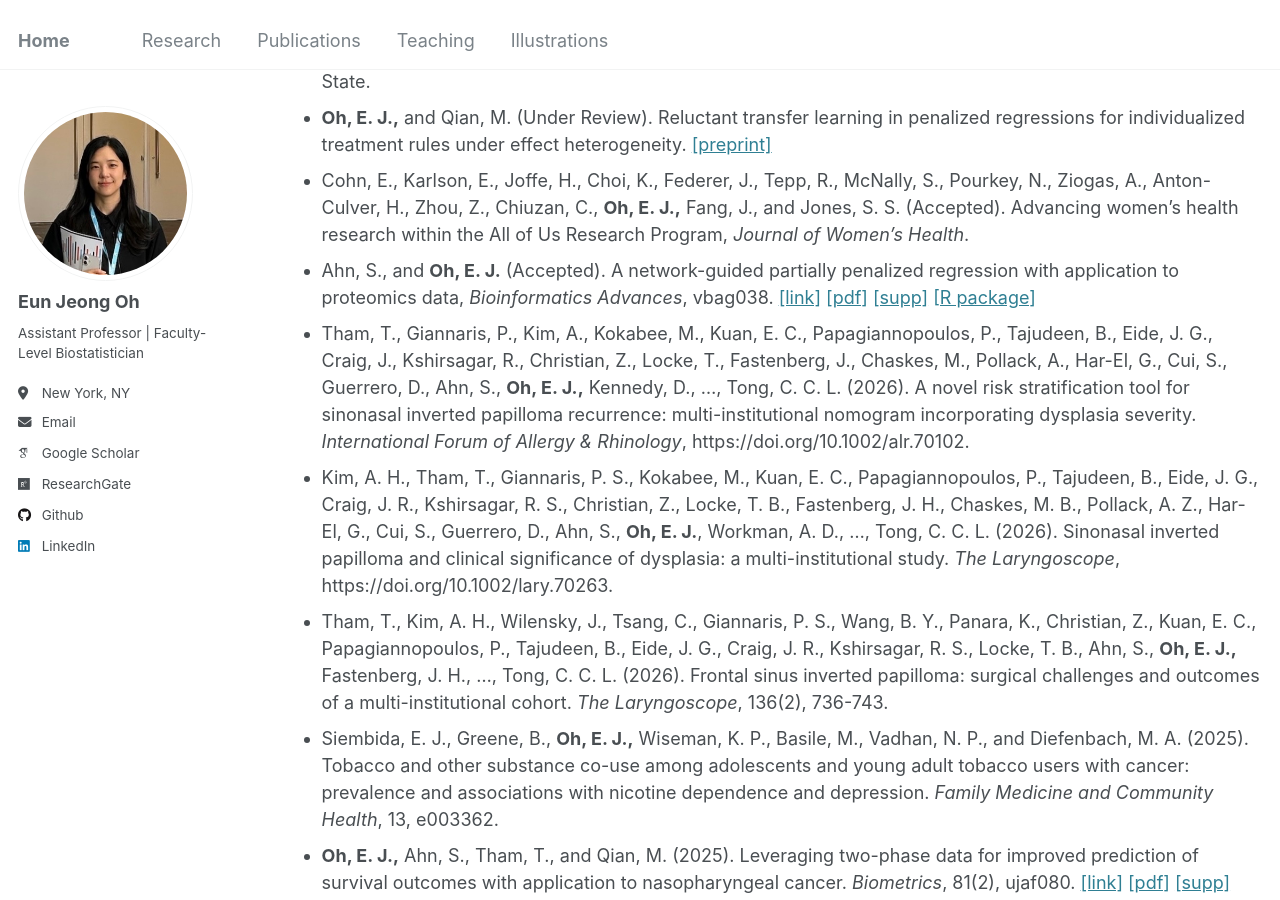
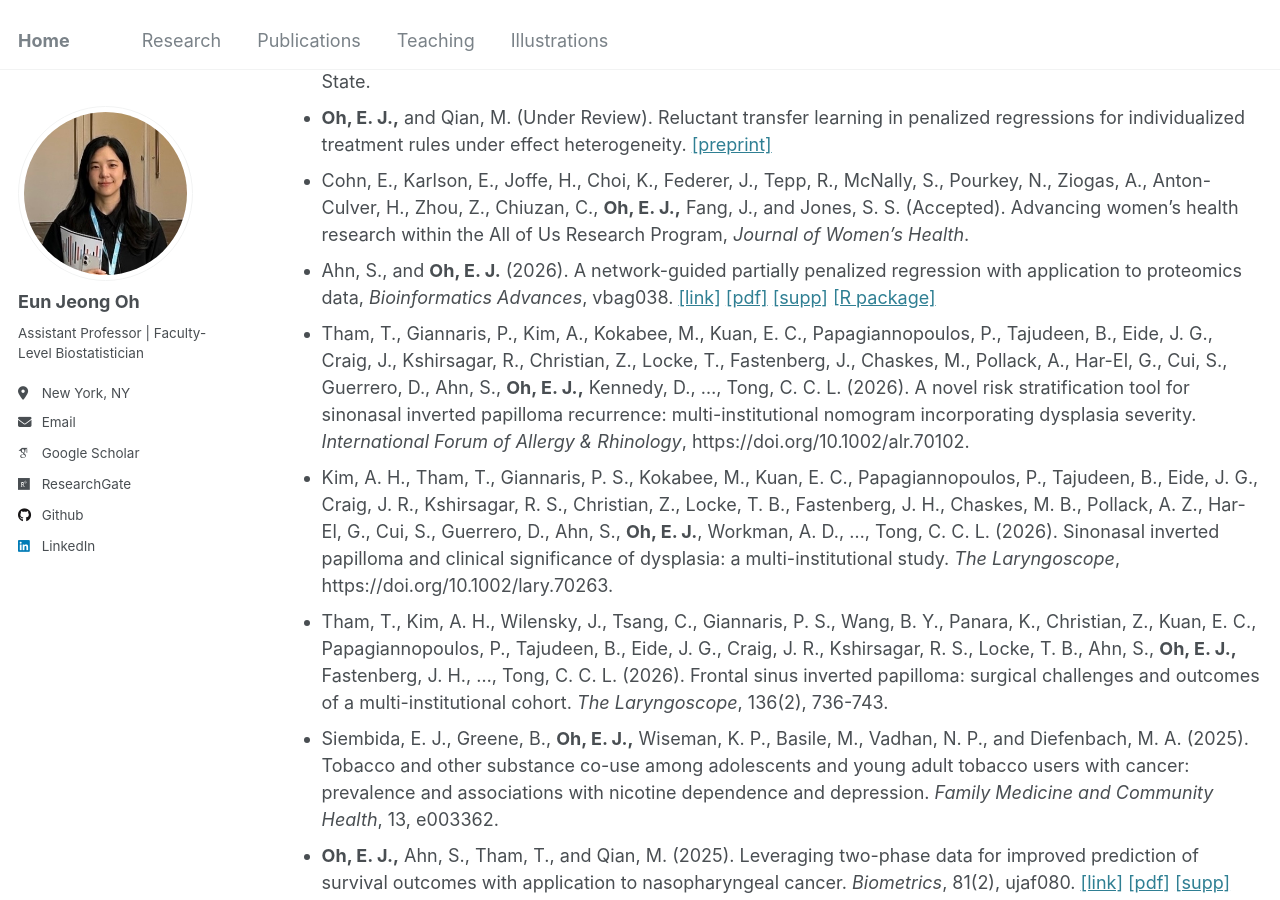
Before and after one commit to oheunj/oheunj.github.io, a Jekyll site: the page built from _pages/publications.md, in a window 1280 px wide and 900 px high, scrolled down 330 px. Built offline with Jekyll 4.4.1, drawn with Linux system fonts in a browser that asks for light colours; some web fonts are replaced.

Commit message:
Update publications.md

```diff
--- a/_pages/publications.md
+++ b/_pages/publications.md
@@ -17,7 +17,7 @@ redirect_from:
 * Vrany, E. A., Chiuzan, C., __Oh, E. J.,__ Ephraim, P. L., Austin, R. A., Brissette, I. F., Millstein, S. L., and Fitzpatrick, S. L. (Under Review). Geographic analysis of access to national diabetes prevention program in New York State.
 * __Oh, E. J.,__ and Qian, M. (Under Review). Reluctant transfer learning in penalized regressions for individualized treatment rules under effect heterogeneity. [[preprint]](https://arxiv.org/pdf/2511.08559)
 * Cohn, E., Karlson, E., Joffe, H., Choi, K., Federer, J., Tepp, R., McNally, S., Pourkey, N., Ziogas, A., Anton-Culver, H., Zhou, Z., Chiuzan, C., __Oh, E. J.,__ Fang, J., and Jones, S. S. (Accepted). Advancing women’s health research within the All of Us Research Program, _Journal of Women's Health_.
-* Ahn, S., and __Oh, E. J.__ (Accepted). A network-guided partially penalized regression with application to proteomics data, _Bioinformatics Advances_,  vbag038. [[link]](https://academic.oup.com/bioinformaticsadvances/article/6/1/vbag038/8456552) [[pdf]](https://oheunj.github.io/files/vbag038.pdf) [[supp]](https://oheunj.github.io/files/vbag038_supplementary_data.pdf) [[R package]](https://cran.r-project.org/web/packages/NetGreg/index.html)
+* Ahn, S., and __Oh, E. J.__ (2026). A network-guided partially penalized regression with application to proteomics data, _Bioinformatics Advances_,  vbag038. [[link]](https://academic.oup.com/bioinformaticsadvances/article/6/1/vbag038/8456552) [[pdf]](https://oheunj.github.io/files/vbag038.pdf) [[supp]](https://oheunj.github.io/files/vbag038_supplementary_data.pdf) [[R package]](https://cran.r-project.org/web/packages/NetGreg/index.html)
 * Tham, T., Giannaris, P., Kim, A., Kokabee, M., Kuan, E. C., Papagiannopoulos, P., Tajudeen, B., Eide, J. G., Craig, J., Kshirsagar, R., Christian, Z., Locke, T., Fastenberg, J., Chaskes, M., Pollack, A., Har-El, G., Cui, S., Guerrero, D., Ahn, S., __Oh, E. J.,__ Kennedy, D., ..., Tong, C. C. L. (2026). A novel risk stratification tool for sinonasal inverted papilloma recurrence: multi-institutional nomogram incorporating dysplasia severity. _International Forum of Allergy & Rhinology_, https://doi.org/10.1002/alr.70102.
 * Kim, A. H., Tham, T., Giannaris, P. S., Kokabee, M., Kuan, E. C., Papagiannopoulos, P., Tajudeen, B., Eide, J. G., Craig, J. R., Kshirsagar, R. S., Christian, Z., Locke, T. B., Fastenberg, J. H., Chaskes, M. B., Pollack, A. Z., Har-El, G., Cui, S., Guerrero, D., Ahn, S., __Oh, E. J.__, Workman, A. D., ..., Tong, C. C. L. (2026). Sinonasal inverted papilloma and clinical significance of dysplasia: a multi-institutional study. _The Laryngoscope_, https://doi.org/10.1002/lary.70263.
 * Tham, T., Kim, A. H., Wilensky, J., Tsang, C., Giannaris, P. S., Wang, B. Y., Panara, K., Christian, Z., Kuan, E. C., Papagiannopoulos, P., Tajudeen, B., Eide, J. G., Craig, J. R., Kshirsagar, R. S., Locke, T. B., Ahn, S., __Oh, E. J.,__ Fastenberg, J. H., ..., Tong, C. C. L. (2026). Frontal sinus inverted papilloma: surgical challenges and outcomes of a multi-institutional cohort. _The Laryngoscope_, 136(2), 736-743.
```
